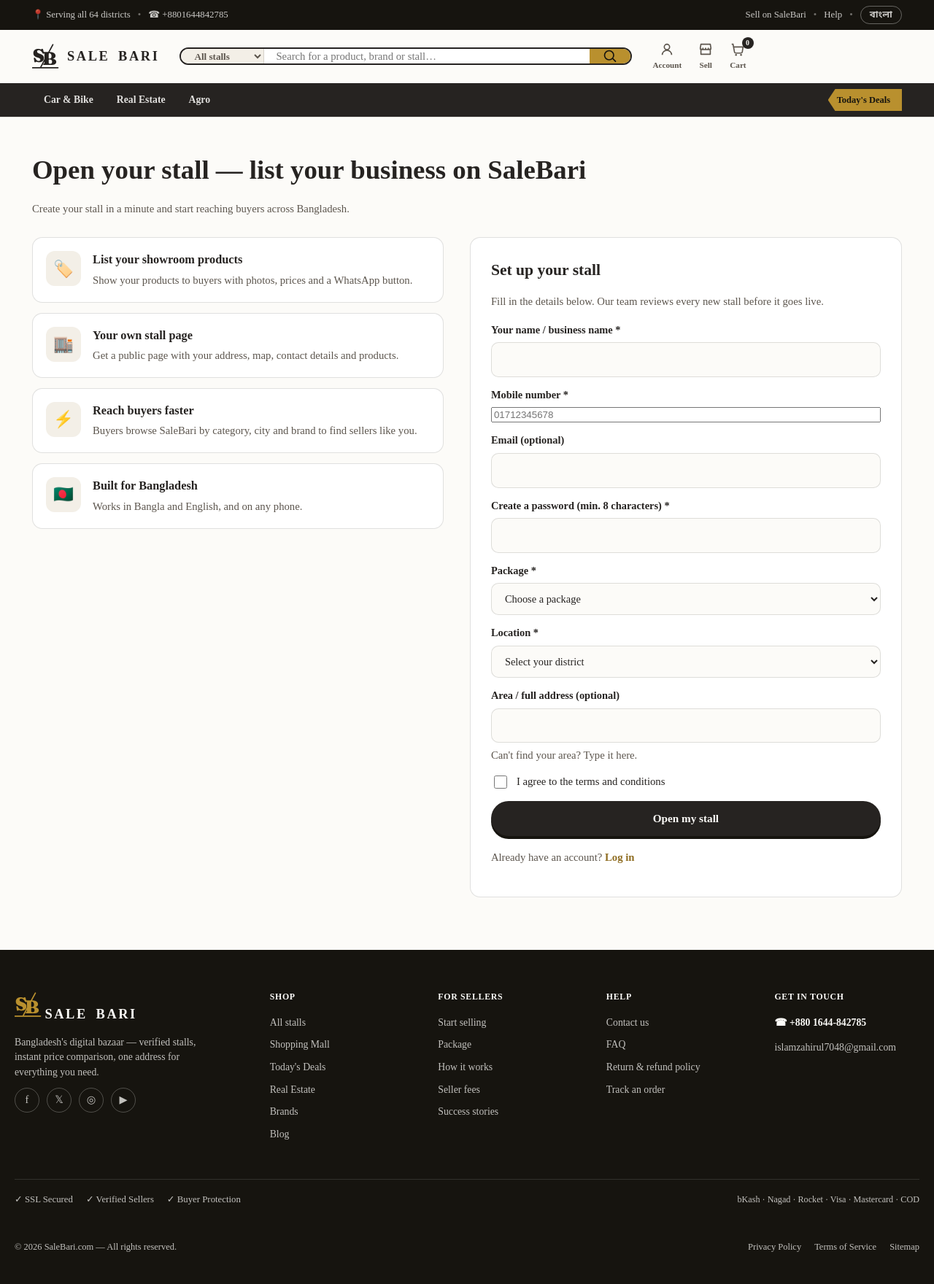
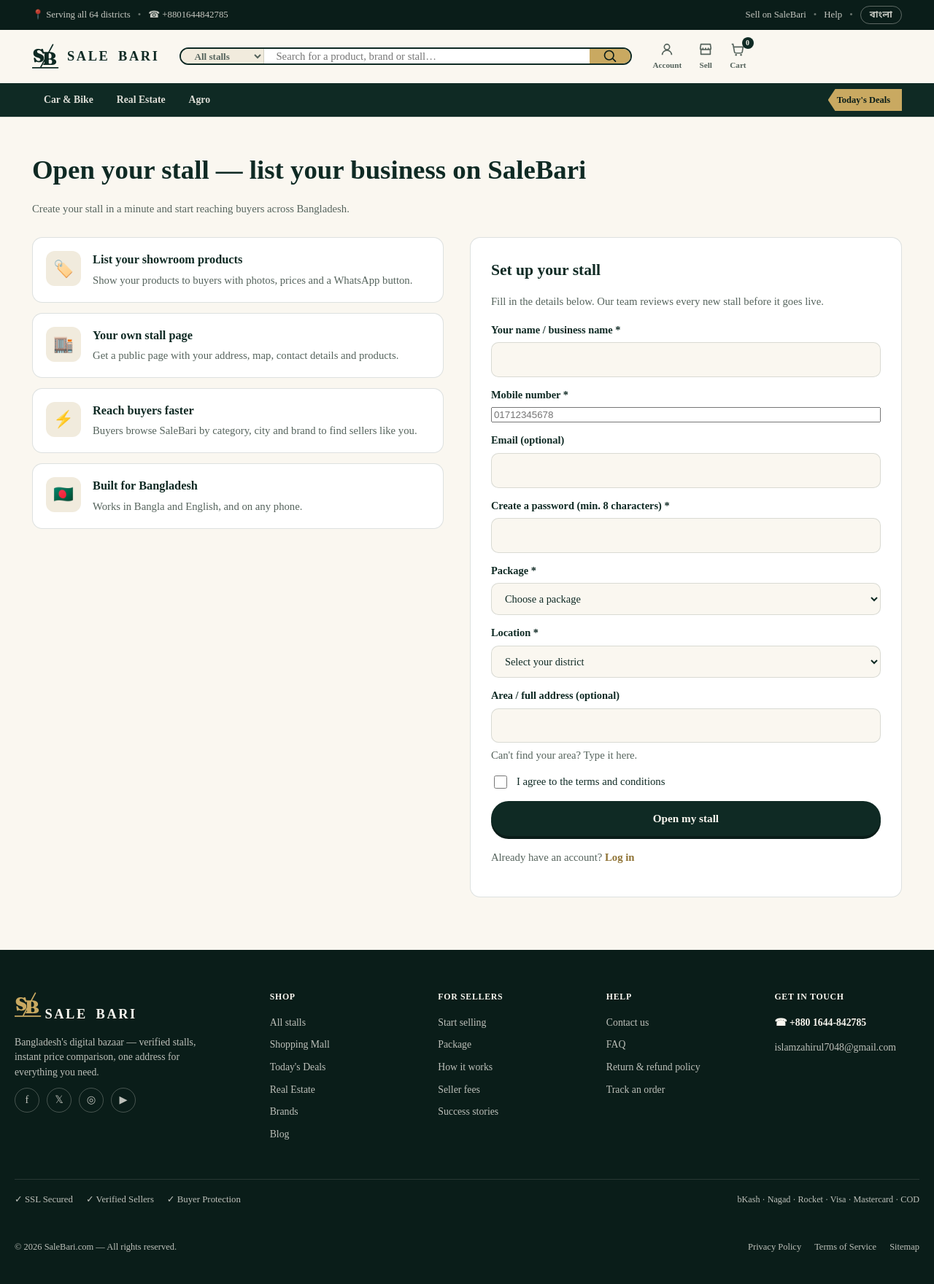
Before and after one commit to zahirislam7048/salebari, a PHP site: page /sell/index.php in a window 1280 px wide. Shown: the whole page at 73% size. Run offline with PHP 8.4, Linux system fonts and the light colour scheme; data that the repository does not hold is empty; some libraries are stand-ins or nearby versions.

Commit message:
Midnight Emerald & Champagne colour scheme (classic scheme saved as tag theme-classic)
Co-Authored-By: Claude Sonnet 5.5 <noreply@anthropic.com>

```diff
--- a/css/style.css
+++ b/css/style.css
@@ -1,18 +1,19 @@
 /* ============================================================
    SaleBari — design tokens
-   Palette derived from the S/B monogram: charcoal ink on paper,
-   with a single gold accent for calls-to-action and price tags.
+   Palette: "Midnight Emerald & Champagne" — deep emerald-black ink on warm
+   ivory, with a champagne-gold accent for calls-to-action and price tags.
+   (The earlier charcoal + gold scheme is saved in css/themes/classic-tokens.css.)
    ============================================================ */
 :root {
-  --paper: #FCFBF8;
-  --paper-warm: #F3EFE7;
-  --ink: #262321;
-  --ink-soft: #5C554D;
-  --ink-deep: #16140F;
-  --gold: #B9902E;
-  --gold-deep: #8F6D22;
-  --market-green: #3F7A5C;
-  --line: rgba(38, 35, 33, 0.14);
+  --paper: #FAF7F0;
+  --paper-warm: #F1EBDD;
+  --ink: #0F2A24;
+  --ink-soft: #55635C;
+  --ink-deep: #0A1D19;
+  --gold: #C9A961;
+  --gold-deep: #8F7335;
+  --market-green: #2E7D5B;
+  --line: rgba(15, 42, 36, 0.14);
 
   --font-display: "Times New Roman", Times, "Noto Sans Bengali", serif;
   --font-body: "Times New Roman", Times, "Noto Sans Bengali", serif;
@@ -20,8 +21,8 @@
 
   --radius-s: 8px;
   --radius-m: 14px;
-  --shadow-card: 0 6px 20px rgba(22, 20, 15, 0.08);
-  --shadow-lift: 0 16px 40px rgba(22, 20, 15, 0.16);
+  --shadow-card: 0 6px 20px rgba(15, 42, 36, 0.09);
+  --shadow-lift: 0 16px 40px rgba(15, 42, 36, 0.18);
 }
 
 * { box-sizing: border-box; }
@@ -113,7 +114,7 @@ h1, h2, h3, h4 { font-family: var(--font-display); margin: 0; font-weight: 700;
    ============================================================ */
 .utility-bar {
   background: var(--ink-deep);
-  color: rgba(252, 251, 248, 0.78);
+  color: rgba(250, 247, 240, 0.78);
   font-size: 0.8rem;
 }
 .utility-inner {
@@ -130,7 +131,7 @@ h1, h2, h3, h4 { font-family: var(--font-display); margin: 0; font-weight: 700;
 .sep { opacity: 0.5; }
 
 .lang-toggle {
-  border: 1px solid rgba(252, 251, 248, 0.35);
+  border: 1px solid rgba(250, 247, 240, 0.35);
   background: transparent;
   color: inherit;
   font-family: var(--font-body);
@@ -291,13 +292,13 @@ h1, h2, h3, h4 { font-family: var(--font-display); margin: 0; font-weight: 700;
 .cat-list > li > a {
   display: block;
   padding: 13px 16px;
-  color: rgba(252, 251, 248, 0.88);
+  color: rgba(250, 247, 240, 0.88);
   font-size: 0.86rem;
   font-weight: 600;
   white-space: nowrap;
   transition: background 0.15s ease, color 0.15s ease;
 }
-.cat-list > li > a:hover { background: rgba(252, 251, 248, 0.08); color: var(--gold); }
+.cat-list > li > a:hover { background: rgba(250, 247, 240, 0.08); color: var(--gold); }
 
 .deals-tag {
   flex-shrink: 0;
@@ -383,7 +384,7 @@ h1, h2, h3, h4 { font-family: var(--font-display); margin: 0; font-weight: 700;
    ============================================================ */
 .hero {
   background:
-    radial-gradient(circle at 88% 12%, rgba(185, 144, 46, 0.22), transparent 45%),
+    radial-gradient(circle at 88% 12%, rgba(201, 169, 97, 0.22), transparent 45%),
     var(--paper);
   padding: 72px 0 56px;
   overflow: hidden;
@@ -495,7 +496,7 @@ h1, h2, h3, h4 { font-family: var(--font-display); margin: 0; font-weight: 700;
   gap: 8px;
   font-size: 0.82rem;
   font-weight: 600;
-  color: rgba(252, 251, 248, 0.9);
+  color: rgba(250, 247, 240, 0.9);
 }
 
 /* ============================================================
@@ -1223,7 +1224,7 @@ h1, h2, h3, h4 { font-family: var(--font-display); margin: 0; font-weight: 700;
   flex-wrap: wrap;
 }
 .seller-cta h2 { font-size: clamp(1.6rem, 3vw, 2.2rem); max-width: 520px; }
-.hero-sub.light { color: rgba(252, 251, 248, 0.75); }
+.hero-sub.light { color: rgba(250, 247, 240, 0.75); }
 
 /* Newsletter */
 .newsletter-ticket {
@@ -1251,7 +1252,7 @@ h1, h2, h3, h4 { font-family: var(--font-display); margin: 0; font-weight: 700;
 .newsletter-ticket::before { left: -13px; }
 .newsletter-ticket::after { right: -13px; }
 .ticket-left h3 { font-size: 1.5rem; margin-bottom: 6px; color: var(--ink-deep); }
-.ticket-left p { margin: 0; color: rgba(38, 35, 33, 0.75); }
+.ticket-left p { margin: 0; color: rgba(15, 42, 36, 0.75); }
 .newsletter-form { display: flex; gap: 10px; }
 .newsletter-form input {
   border: 2px solid var(--ink);
@@ -1266,7 +1267,7 @@ h1, h2, h3, h4 { font-family: var(--font-display); margin: 0; font-weight: 700;
 /* ============================================================
    Footer
    ============================================================ */
-.site-footer { background: var(--ink-deep); color: rgba(252, 251, 248, 0.75); }
+.site-footer { background: var(--ink-deep); color: rgba(250, 247, 240, 0.75); }
 .footer-inner {
   display: grid;
   grid-template-columns: 1.6fr 1fr 1fr 1fr 1fr;
@@ -1281,7 +1282,7 @@ h1, h2, h3, h4 { font-family: var(--font-display); margin: 0; font-weight: 700;
   width: 34px;
   height: 34px;
   border-radius: 50%;
-  border: 1px solid rgba(252, 251, 248, 0.25);
+  border: 1px solid rgba(250, 247, 240, 0.25);
   display: grid;
   place-items: center;
   font-size: 0.9rem;
@@ -1309,7 +1310,7 @@ h1, h2, h3, h4 { font-family: var(--font-display); margin: 0; font-weight: 700;
   gap: 16px;
   flex-wrap: wrap;
   padding: 18px 0;
-  border-top: 1px solid rgba(252, 251, 248, 0.12);
+  border-top: 1px solid rgba(250, 247, 240, 0.12);
   font-size: 0.8rem;
 }
 .footer-badges { display: flex; gap: 18px; flex-wrap: wrap; }
@@ -1773,7 +1774,7 @@ h1, h2, h3, h4 { font-family: var(--font-display); margin: 0; font-weight: 700;
 .pp-share:hover { border-color: var(--gold-deep); color: var(--gold-deep); }
 .pp-chips { display: flex; flex-wrap: wrap; gap: 8px; margin-bottom: 14px; }
 .pp-chips .pp-category-chip { margin: 0; }
-.pp-pricebox { display: flex; align-items: baseline; gap: 10px; background: #f4ecd2; border: 1px solid #e6d7a3; border-radius: var(--radius-m); padding: 14px 18px; margin-bottom: 12px; }
+.pp-pricebox { display: flex; align-items: baseline; gap: 10px; background: #F3EBD3; border: 1px solid #E4D5A8; border-radius: var(--radius-m); padding: 14px 18px; margin-bottom: 12px; }
 .pp-pricebox-label { font-size: 0.85rem; color: var(--ink-soft); }
 .pp-pricebox-amount { font-family: var(--font-mono); font-size: clamp(1.6rem, 4vw, 2.1rem); font-weight: 700; color: var(--ink); }
 .pp-blurb { margin: 0 0 16px; color: var(--ink-soft); font-size: 0.92rem; line-height: 1.6; }
@@ -1824,7 +1825,7 @@ a.pp-seller-head:hover strong { color: var(--gold-deep); }
 .pp-spec-table tr:nth-child(even) th, .pp-spec-table tr:nth-child(even) td { background: #fff; }
 .pp-reviews { text-align: center; }
 .pp-rev-empty { max-width: 520px; margin: 4px auto 18px; }
-.pp-rev-star { width: 64px; height: 64px; margin: 0 auto 10px; border-radius: 50%; background: #fbf3dc; color: var(--gold-deep); font-size: 2rem; display: grid; place-items: center; }
+.pp-rev-star { width: 64px; height: 64px; margin: 0 auto 10px; border-radius: 50%; background: #F8F0DA; color: var(--gold-deep); font-size: 2rem; display: grid; place-items: center; }
 .pp-rev-empty h2 { display: block; margin: 0 0 8px; font-size: 1.2rem; }
 .pp-rev-empty p { margin: 0 0 14px; color: var(--ink-soft); font-size: 0.92rem; line-height: 1.6; }
 .pp-rev-chips { display: flex; flex-wrap: wrap; justify-content: center; gap: 8px; }
```
Also changed, not shown: css/themes/classic-tokens.css (added, +20 -0 lines), assets/favicon.svg.
